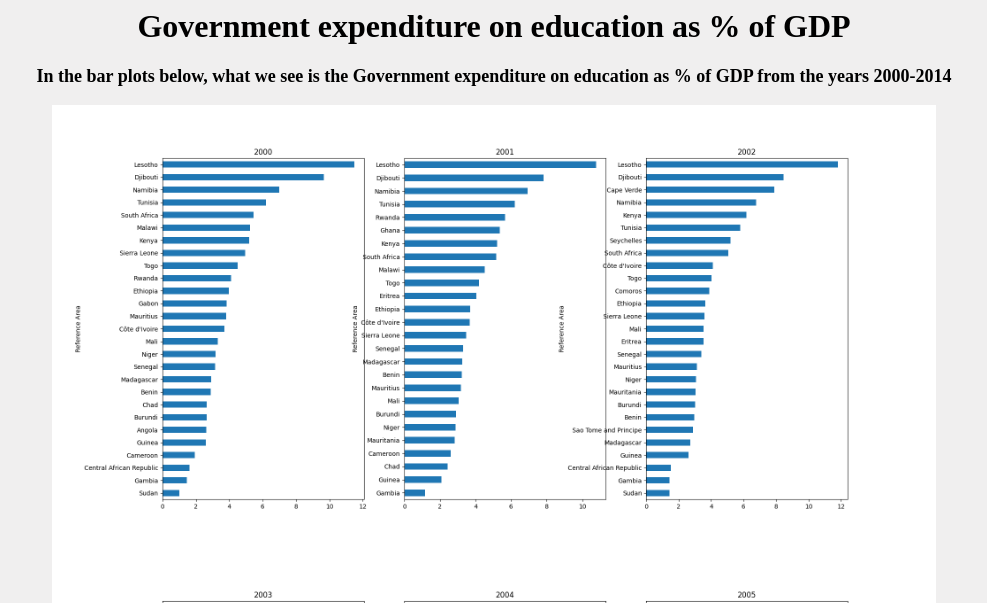
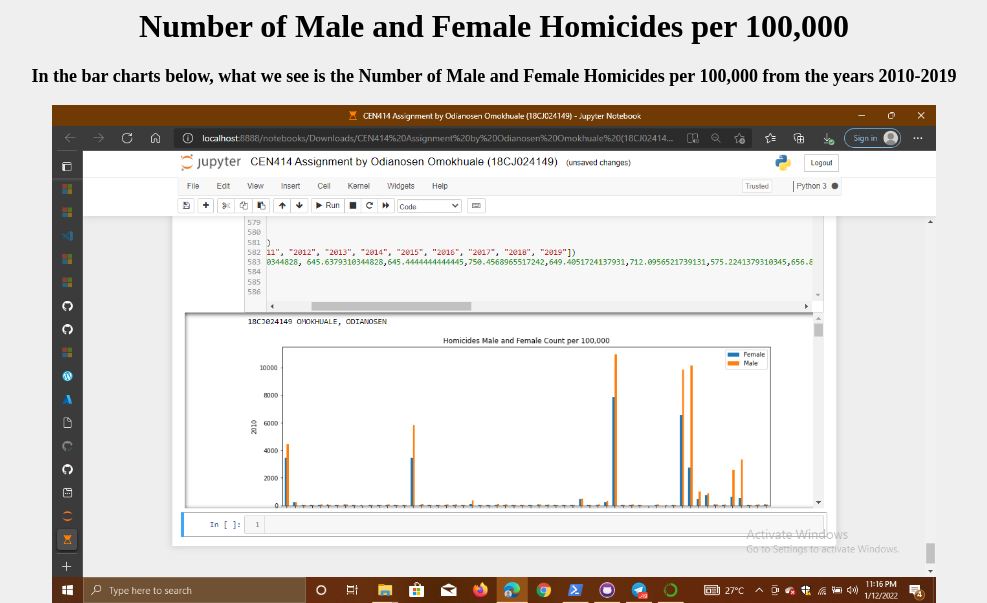
Before and after one commit to 18CJ024149-Odianosen/CEN414-Assignment-3-Azure, a Python web app: template templates/index.html in a window 1280 px wide. Shown: the top 603 px of the page, without its empty margins (146-1133 px from the left). Run offline with Jinja, Linux system fonts and the light colour scheme; the template is opened without the code that fills it, so the values that code supplies are empty.

Commit message:
These are visualisations showing the Number of Homicides per 100,000 in Nigeria from 2010-2019.

```diff
--- a/templates/index.html
+++ b/templates/index.html
@@ -1,49 +1,23 @@
 <html>
   <head>
-    <title>Dayo's Data Visualization Assignment</title>
+    <title>Odianosen Omokhuale (18CJ024149)'s Data Visualization Assignment</title>
 
     <link rel="stylesheet" type="text/css" href= "{{ url_for('static', filename='css/main.css') }}">
 
   </head>
   <body>
-      <h1 align="center">Government expenditure on education as % of GDP</h1>
+      <h1 align="center">Number of Male and Female Homicides per 100,000</h1>
 
     <div class="cell">
         <p class="main-text">
-            In the bar plots below, what we see is the Government expenditure on education as % of GDP
-            from the years 2000-2014
+            In the bar charts below, what we see is the Number of Male and Female Homicides per 100,000 from the years 2010-2019
         </p>
 
-        {% for i in range(0, 5, 1) %}
-          <img src="{{ url_for('static', filename='images/hbars3_'+i|string+'.png') }}" width="70%" >
+        {% for i in range(1, 10) %}
+          <img src="{{ url_for('static', filename='images/Azure'+i|string+'.png') }}" width="70%" >
         {% endfor %}
 
       </div>
-
-
-      <div  class="cell">
-        <p class="main-text">
-            The line graphs show below the different measures of dispersion(as indicated by the legend),
-            for the observation values in the bar plots above
-        </p>
-        <img src="{{ url_for('static', filename='images/dispersion_plots.png') }}" width="40%">
-
-      </div>
-
-
-      <div  class="cell">
-        <p class="main-text">
-            We can also decide to visualize the median and interquartile ranges with the help of a boxplot.
-            The diagram below helps us understand its structure.
-        </p>
-            <img src='https://cdn1.byjus.com/wp-content/uploads/2020/10/Box-Plot-and-Whisker-Plot-1.png' width="30%">
-            <br />
-            <br />
-            <br />
-
-            <img src="{{ url_for('static', filename='images/boxplots.png') }}" width="70%">
-
-
 
       </div>
 
```
Also changed, not shown: app.py (+12 -15 lines), Homicide1_Database.csv (renamed from Homicides.csv).
